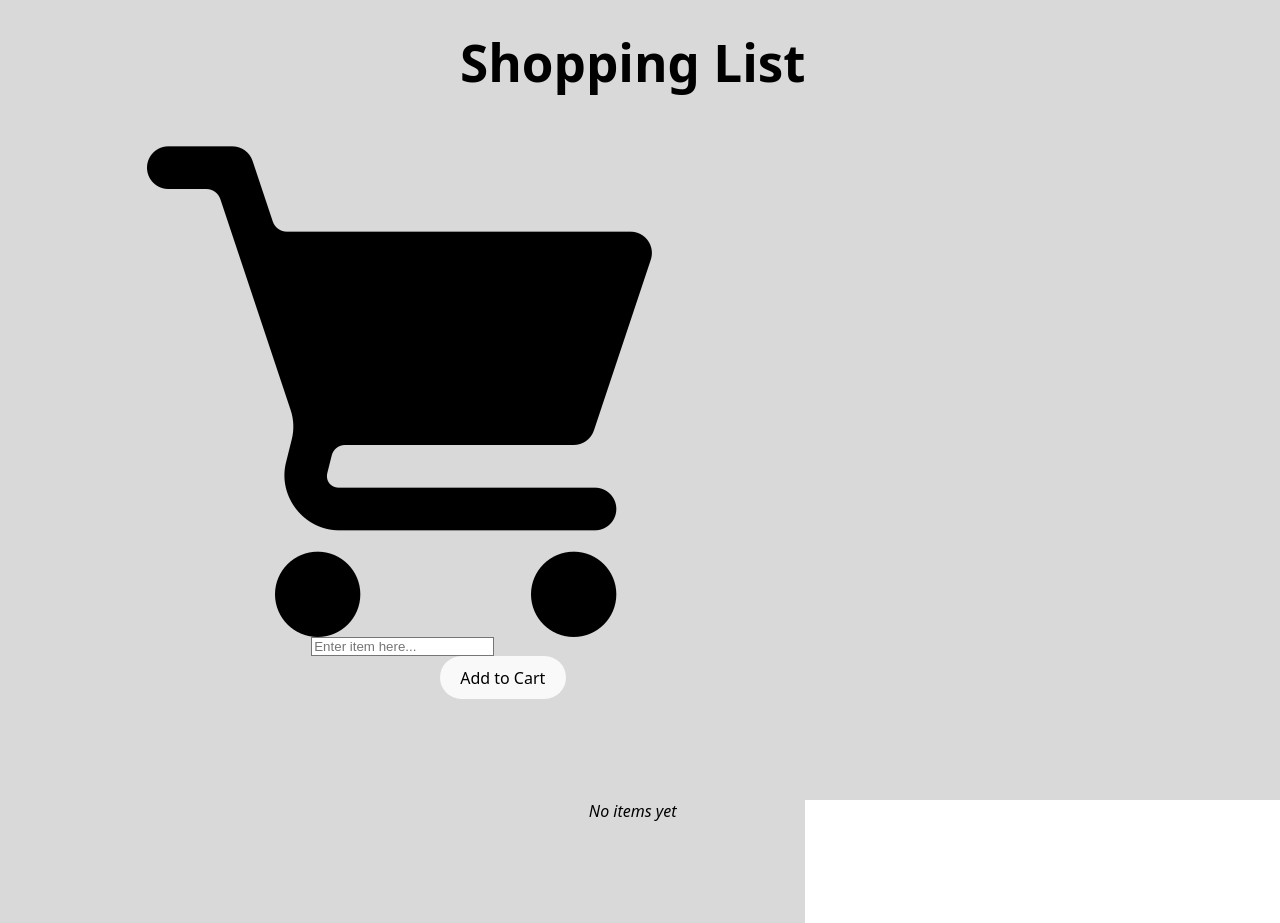
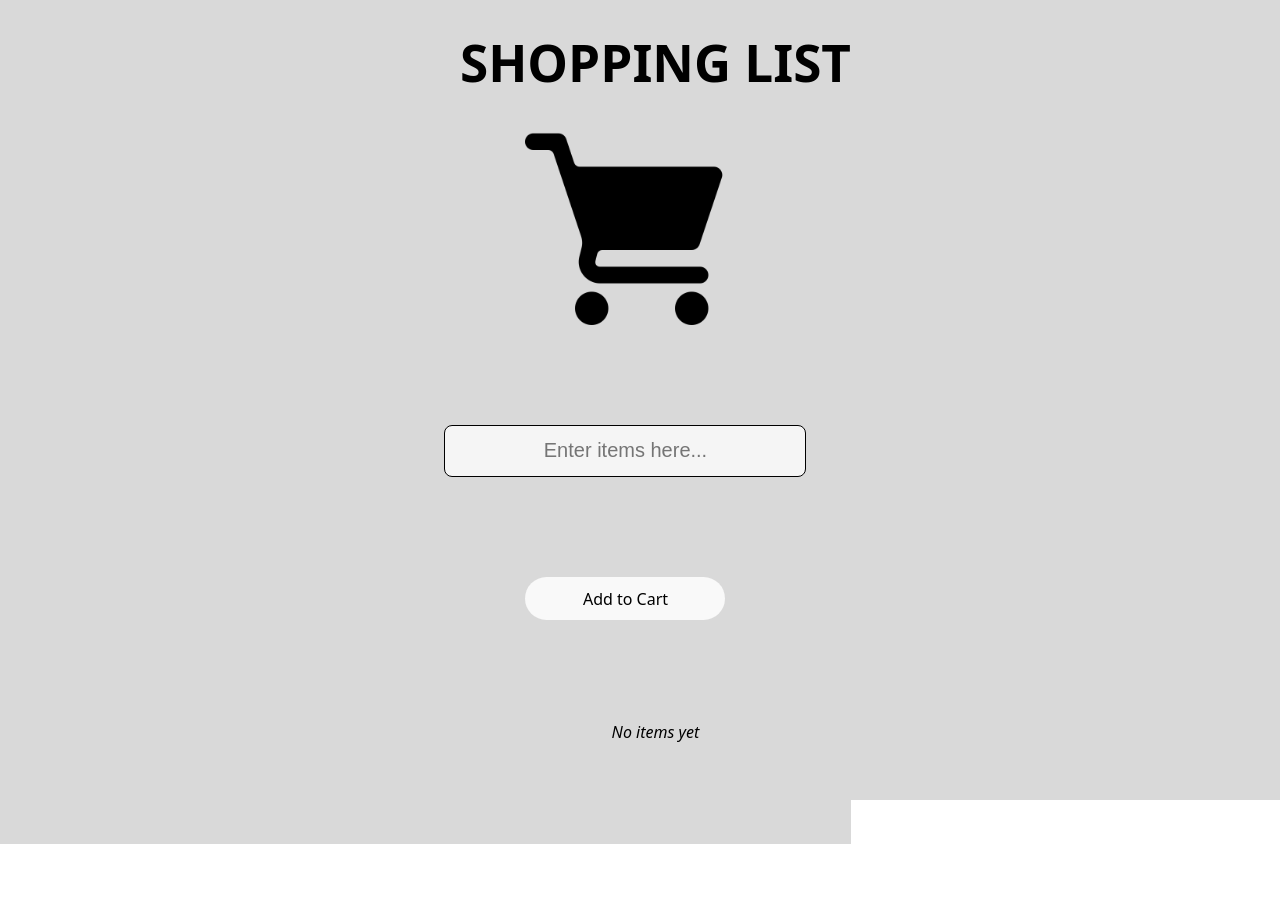
Before and after one commit to RAZJAJ/shopping-list-app, a React (Vite) app: page /main in a window 1280 px wide. After the commit the page ends 844 px from the top, so only its background shows below. Built offline with nearby package versions, Linux system fonts and the light colour scheme.

Commit message:
Added some style in my index.css and made some chnages to my Mainpage

```diff
--- a/src/components/MainPage.jsx
+++ b/src/components/MainPage.jsx
@@ -19,18 +19,18 @@ const MainPage = () => {
   return (
     <div className="min-h-screen bg-[#D9D9D9] flex flex-col items-center justify-center p-6">
 
-      <h1 className="text-4xl font-bold text-black mb-4">Shopping List</h1>
+      <h1 className="text-4xl font-bold text-black mb-4">SHOPPING LIST</h1>
 
 
       <img src={cartImage} alt="Cart" className="w-32 h-32 mb-6" />
 
 
-      <div className="flex flex-col items-center gap-4 mb-8">
+      <div className="flex flex-col items-center gap-2 mb-8">
         <input
           type="text"
           value={input}
           onChange={(e) => setInput(e.target.value)}
-          placeholder="Enter item here..."
+          placeholder="Enter items here..."
           className="w-72 p-3 rounded-lg border border-gray-400 text-black focus:outline-none focus:ring-2 focus:ring-blue-400"
         />
 
--- a/src/index.css
+++ b/src/index.css
@@ -102,3 +102,21 @@ span{
     margin: 0 0 0 260px;
     font-size: 30px;
   }
+
+img,input,button{
+  width: 200px;
+  margin: 0 0 100px 400px;
+}
+
+input{
+  width: 350px;
+  height: 40px;
+  font-size: 20px;
+  padding: 5px;
+  border-radius: 8px;
+  border: none;
+  background-color:#f5f5f5;
+  text-align: center;
+  color: #000;
+
+}
```
